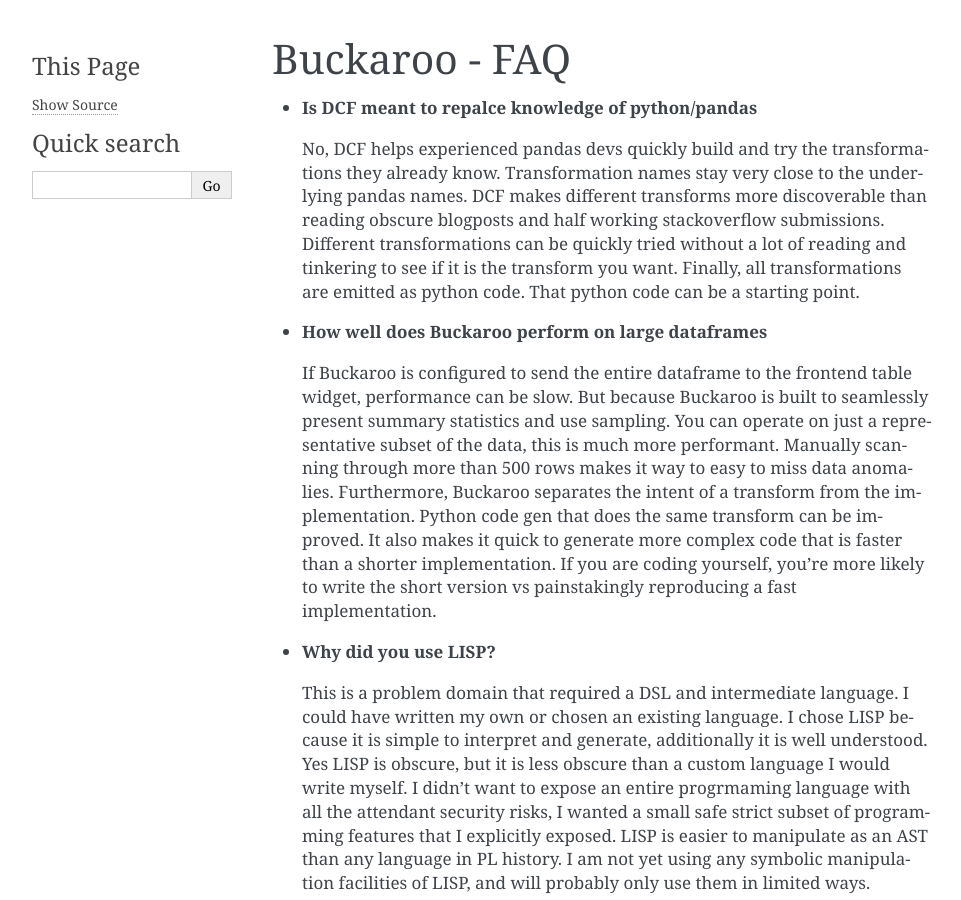
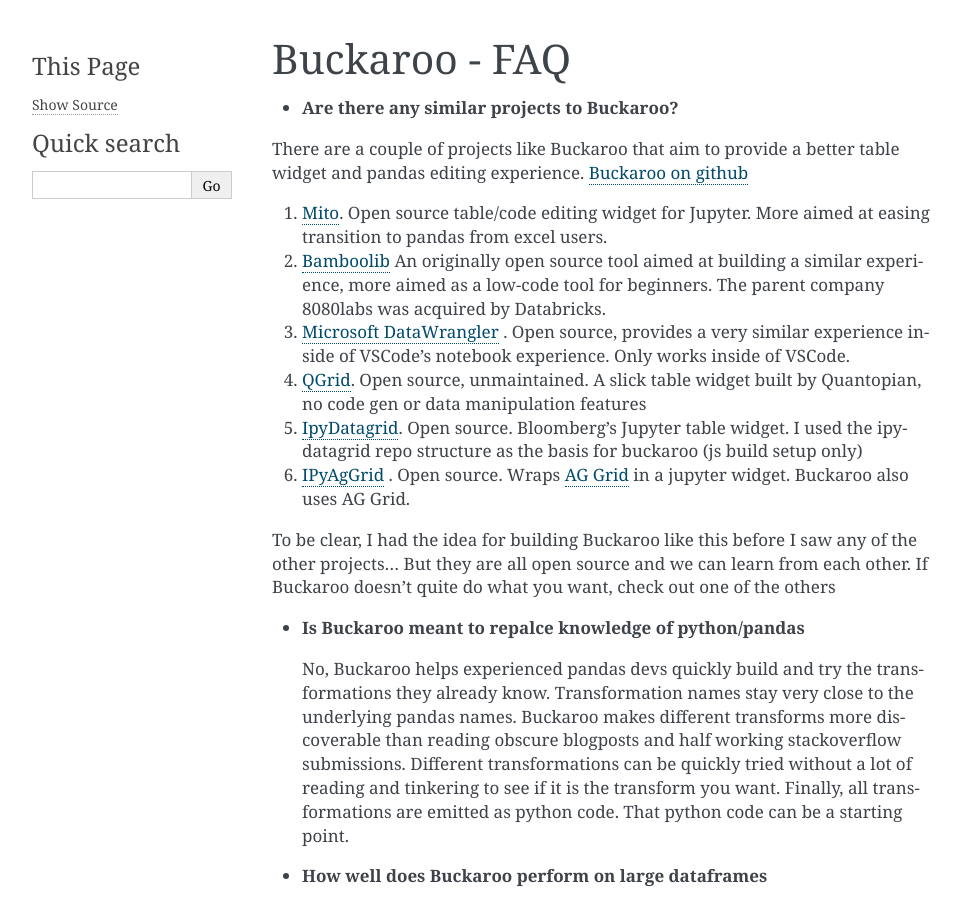
Before and after one commit to paddymul/buckaroo, a Sphinx documentation site: the page built from docs/source/FAQ.rst, in a window 1280 px wide and 900 px high. Shown: the whole window, without its empty margins (148-1109 px from the left). Built offline with Sphinx 7.4.7, drawn with Linux system fonts in a browser that asks for light colours.

Commit message:
added a related projects section

```diff
--- a/docs/source/FAQ.rst
+++ b/docs/source/FAQ.rst
@@ -5,9 +5,24 @@
 
 Buckaroo - FAQ
 ==========================================
-*  **Is DCF meant to repalce knowledge of python/pandas**
+*  **Are there any similar projects to Buckaroo?**
 
-   No, DCF helps experienced pandas devs quickly build and try the transformations they already know.  Transformation names stay very close to the underlying pandas names.  DCF makes different transforms more discoverable than reading obscure blogposts and half working stackoverflow submissions.  Different transformations can be quickly tried without a lot of reading and tinkering to see if it is the transform you want.  Finally, all transformations are emitted as python code.  That python code can be a starting point.
+There are a couple of projects like Buckaroo that aim to provide a better table widget and pandas editing experience.
+`Buckaroo on github <https://github.com/paddymul/buckaroo>`_
+
+#. `Mito <https://github.com/mito-ds/monorepo>`_.  Open source table/code editing widget for Jupyter.  More aimed at easing transition to pandas from excel users.
+#. `Bamboolib <https://github.com/tkrabel/bamboolib>`_  An originally open source tool aimed at building a similar experience, more aimed as a low-code tool for beginners.  The parent company 8080labs was acquired by Databricks.
+#. `Microsoft DataWrangler <https://github.com/microsoft/vscode-data-wrangler>`_ .  Open source, provides a very similar experience inside of VSCode's notebook experience.  Only works inside of VSCode.
+#. `QGrid <https://github.com/quantopian/qgrid>`_.  Open source, unmaintained.  A slick table widget built by Quantopian, no code gen or data manipulation features
+#. `IpyDatagrid <https://github.com/bloomberg/ipydatagrid>`_.  Open source.  Bloomberg's Jupyter table widget. I used the ipydatagrid repo structure as the basis for buckaroo (js build setup only)
+#. `IPyAgGrid <https://github.com/widgetti/ipyaggrid>`_ .  Open source.  Wraps `AG Grid <https://www.ag-grid.com/>`_  in a jupyter widget.  Buckaroo also uses AG Grid.
+
+
+To be clear, I had the idea for building Buckaroo like this before I saw any of the other projects... But they are all open source and we can learn from each other.  If Buckaroo doesn't quite do what you want, check out one of the others
+
+*  **Is Buckaroo meant to repalce knowledge of python/pandas**
+
+   No, Buckaroo helps experienced pandas devs quickly build and try the transformations they already know.  Transformation names stay very close to the underlying pandas names.  Buckaroo makes different transforms more discoverable than reading obscure blogposts and half working stackoverflow submissions.  Different transformations can be quickly tried without a lot of reading and tinkering to see if it is the transform you want.  Finally, all transformations are emitted as python code.  That python code can be a starting point.
 
 
 * **How well does Buckaroo perform on large dataframes**
```
